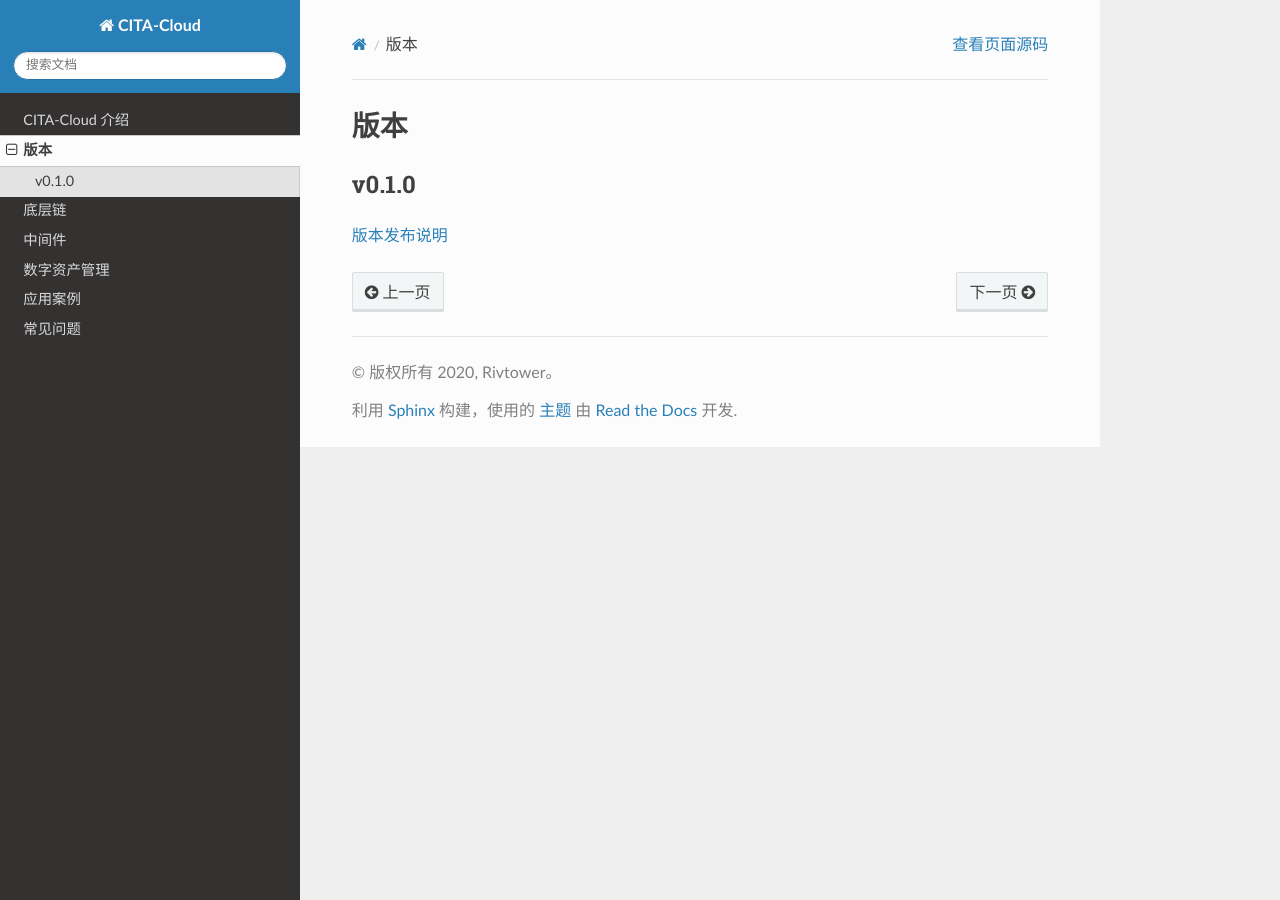
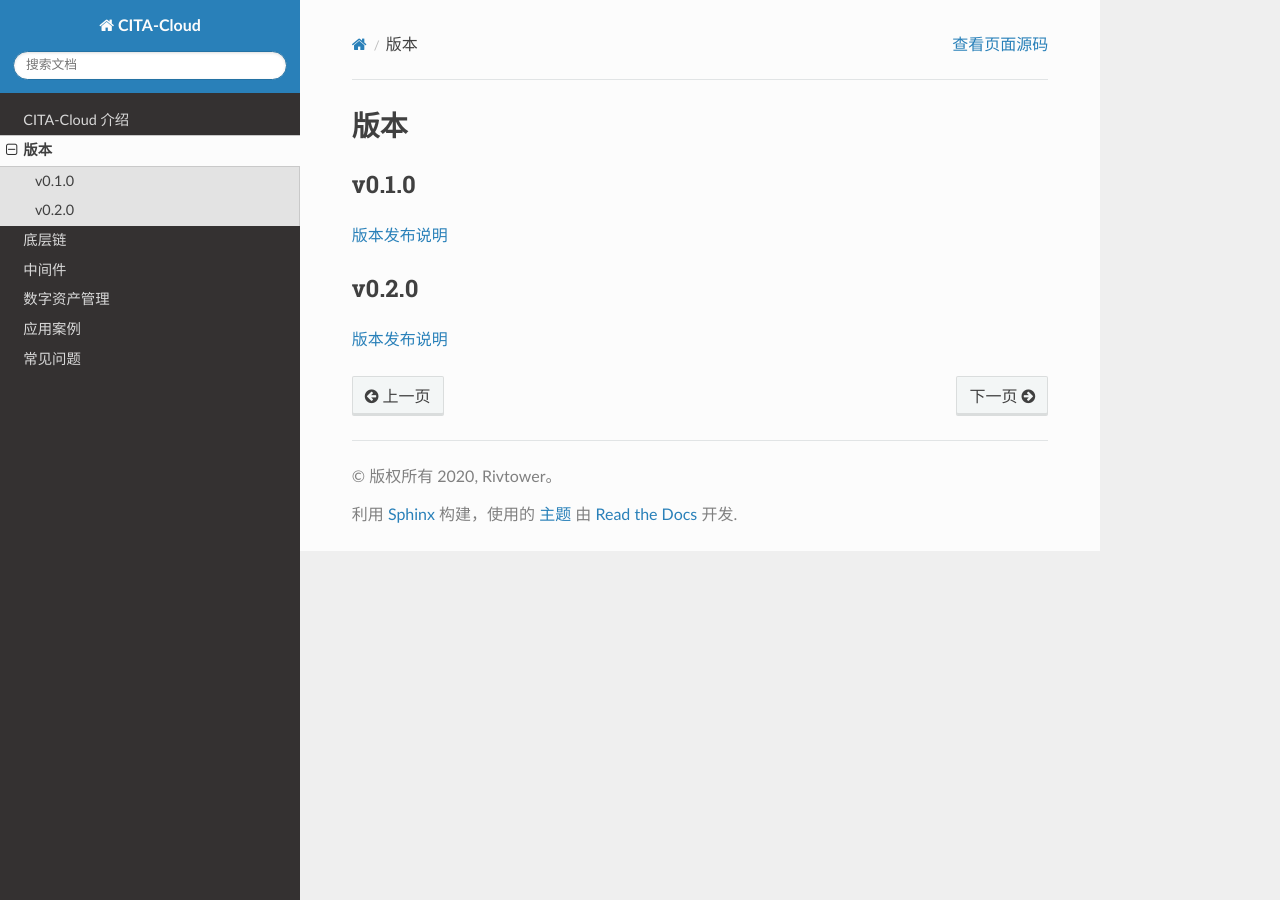
Before and after one commit to cita-cloud/docs, a Sphinx documentation site: the page built from source/release.md, in a window 1280 px wide. Built offline with Sphinx 7.4.7 and the Read the Docs theme 2.0.0, drawn with Linux system fonts in a browser that asks for light colours.

Commit message:
add release v0.2.0

```diff
--- a/source/release.md
+++ b/source/release.md
@@ -1,3 +1,5 @@
 # 版本
 ### v0.1.0
 [版本发布说明](https://github.com/cita-cloud/runner_k8s/releases/tag/v0.1.0)
+### v0.2.0
+[版本发布说明](https://github.com/cita-cloud/runner_k8s/releases/tag/v0.2.0)
```
